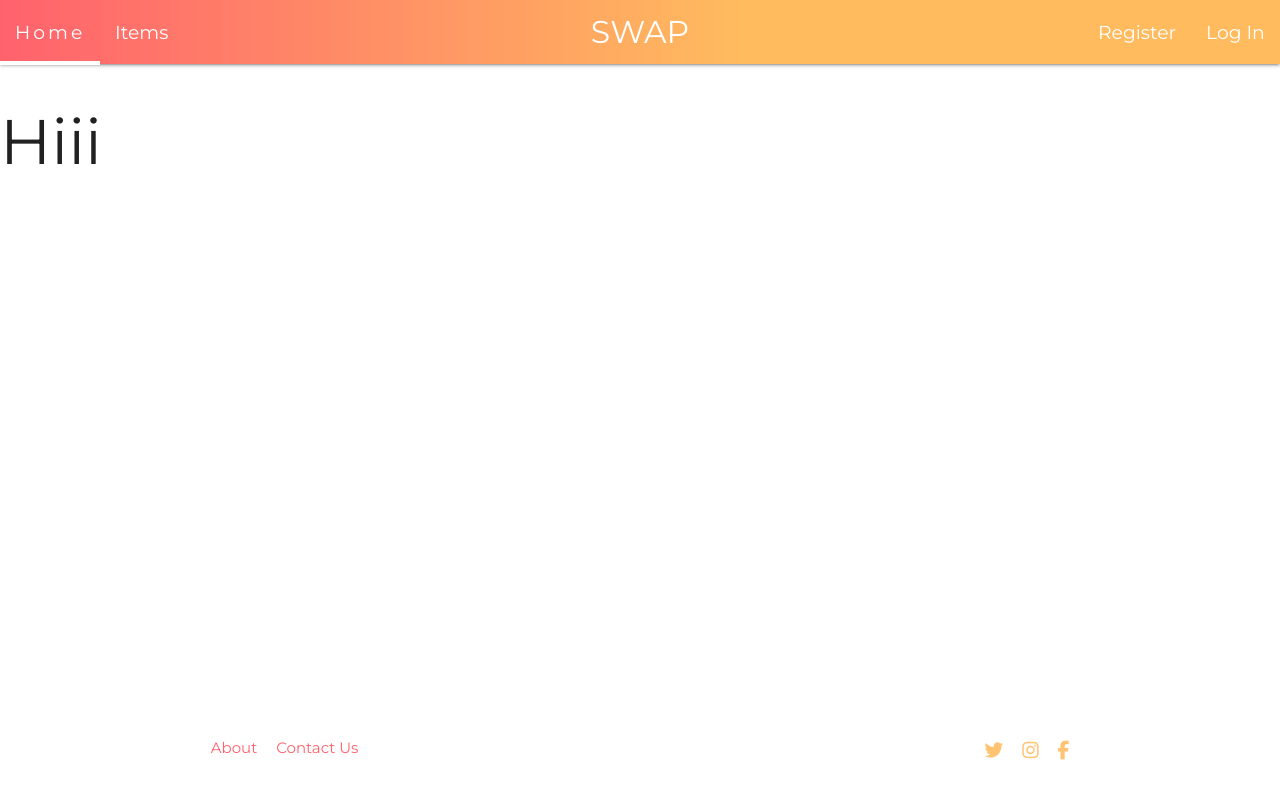
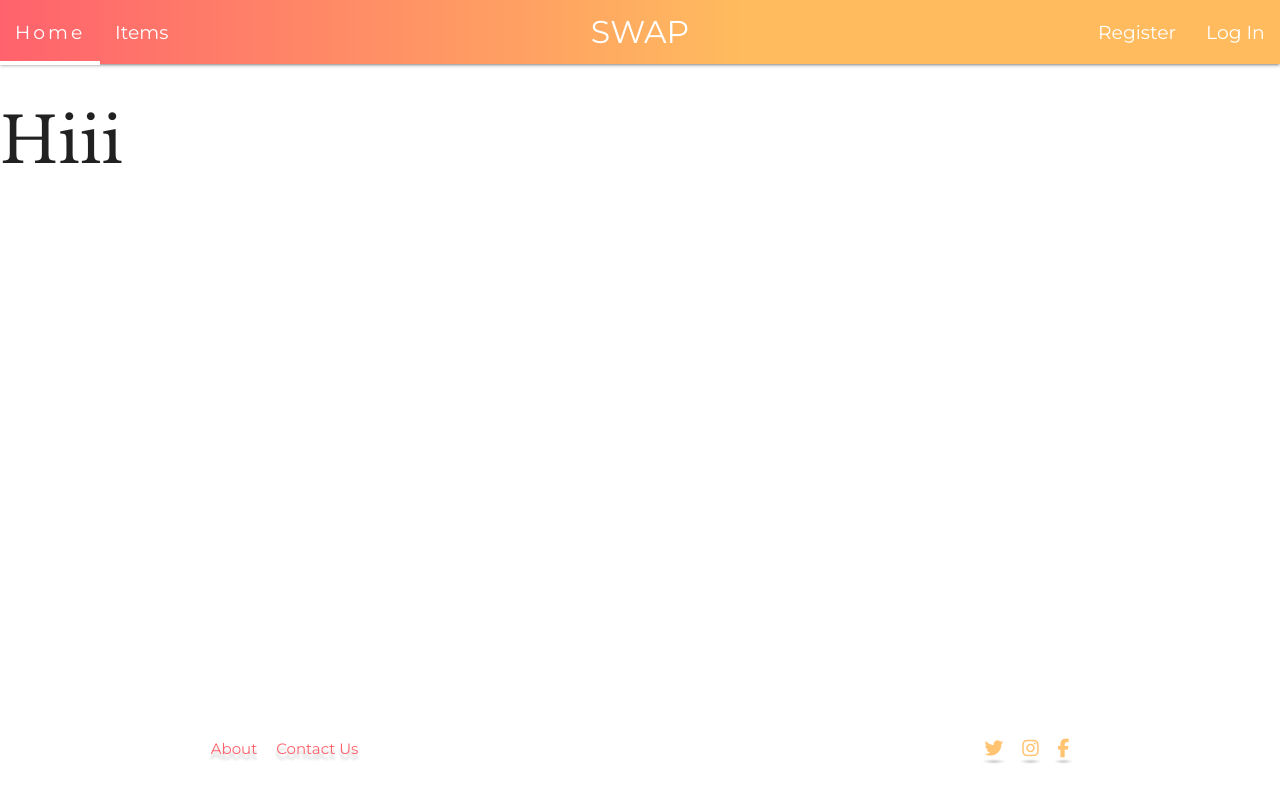
Before and after one commit to PaladinKnightMaster/swap-clothes-app, a Flask app: page / in a window 1280 px wide. Run offline with Flask 2, Linux system fonts and the light colour scheme; data that the repository does not hold is empty; some libraries are stand-ins or nearby versions.

Commit message:
Style footer links, Add drop shadow and hover effects, Link up the social media icons

```diff
--- a/static/css/style.css
+++ b/static/css/style.css
@@ -12,6 +12,10 @@ body {
 
 main {
     flex: 1 0 auto;
+}
+
+h1 {
+    font-family: 'Libre Baskerville', serif;
 }
 
 /* ----------HEADER---------- */
@@ -100,18 +104,55 @@ nav ul a:hover, .active {
 
 
 /* ----------FOOTER---------- */
-.footer-nav li {
-    display: inline;
+.footer-nav li{
+    line-height: 2rem;
+    display: inline-block;
     padding: 0 0.5rem;
+    vertical-align: middle;
+    position: relative;
+    overflow: hidden;
 }
 
 .footer-links li a {
     color: #FF626D;
+    text-shadow: 0px 4px 3px rgba(255, 255, 255,1),
+                0px 5px 3px rgba(0,0,0,0.3);
 }
 
 .footer-socials li a {
     color: #FFC371;
     font-size: 1.25rem;
+}
+
+.footer-links li a, .footer-socials li a {
+    -webkit-transition: all 0.3s ease-in-out;
+    -moz-transition: all 0.3s ease-in-out;
+    -o-transition: all 0.3s ease-in-out;
+    -ms-transition: all 0.3s ease-in-out;
+    transition: all 0.3s ease-in-out;
+}
+
+/* Add Hover effect */
+.footer-links li a:hover, .footer-socials li a:hover {
+    color: #fff;
+    text-shadow: 1px 1px 1px #FF626D,
+                -1px -1px 1px #FFC371;
+}
+
+/* creating an oval drop shadow */
+.footer-socials li:before {
+    content: "";
+    position: absolute;
+    z-index: -1;
+    bottom: 0px;
+    height: 7px;
+    left: 0;
+    right: 0;
+    background: -webkit-radial-gradient(rgba(0,0,0,0.2), rgba(0,0,0,0) 50%);
+    background: -moz-radial-gradient(rgba(0,0,0,0.2), rgba(0,0,0,0) 50%);
+    background: -o-radial-gradient(rgba(0,0,0,0.2), rgba(0,0,0,0) 50%);
+    background: -ms-radial-gradient(rgba(0,0,0,0.2), rgba(0,0,0,0) 50%);
+    background: radial-gradient(rgba(0,0,0,0.2), rgba(0,0,0,0) 50%);
 }
 
 /* accomodating for very small screen sizes, preventing social icons being split up */
--- a/templates/base.html
+++ b/templates/base.html
@@ -62,9 +62,9 @@
                     </div>
                     <div class="col s6 m6">
                         <ul class="right footer-nav footer-socials">
-                            <li><a href="#!"><i class="fab fa-twitter"></i></a></li>
-                            <li><a href="#!"><i class="fab fa-instagram"></i></a></li>
-                            <li><a href="#!"><i class="fab fa-facebook-f"></i></a></li>
+                            <li><a href="https://twitter.com/home" target="_blank"><i class="fab fa-twitter"></i></a></li>
+                            <li><a href="https://www.instagram.com/" target="_blank"><i class="fab fa-instagram"></i></a></li>
+                            <li><a href="https://www.facebook.com/" target="_blank"><i class="fab fa-facebook-f"></i></a></li>
                         </ul>
                     </div>
                 </div>
```
